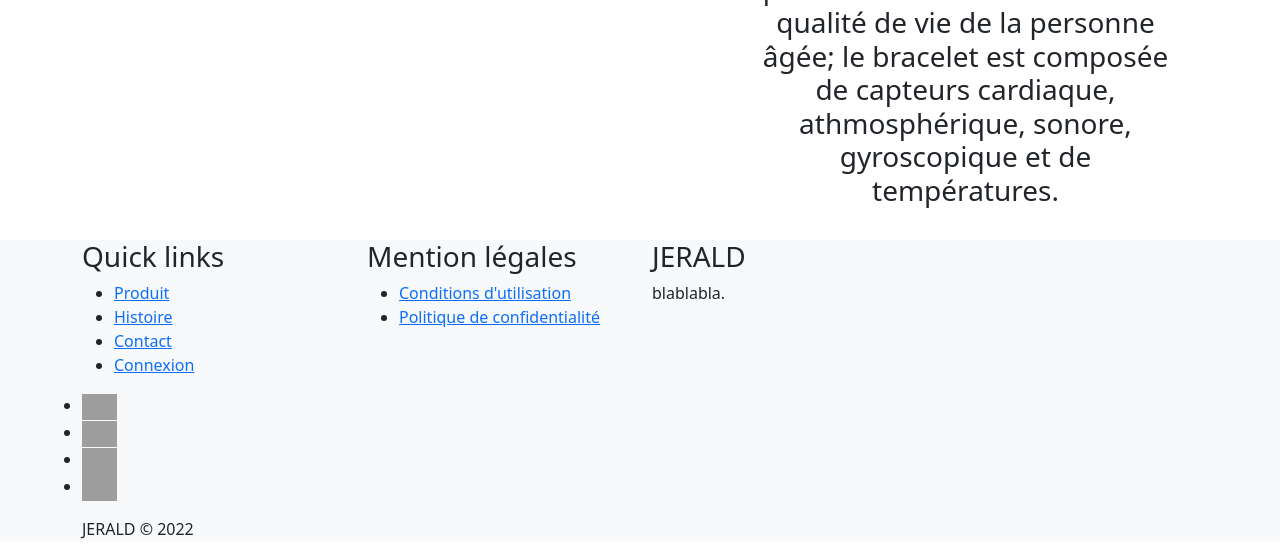
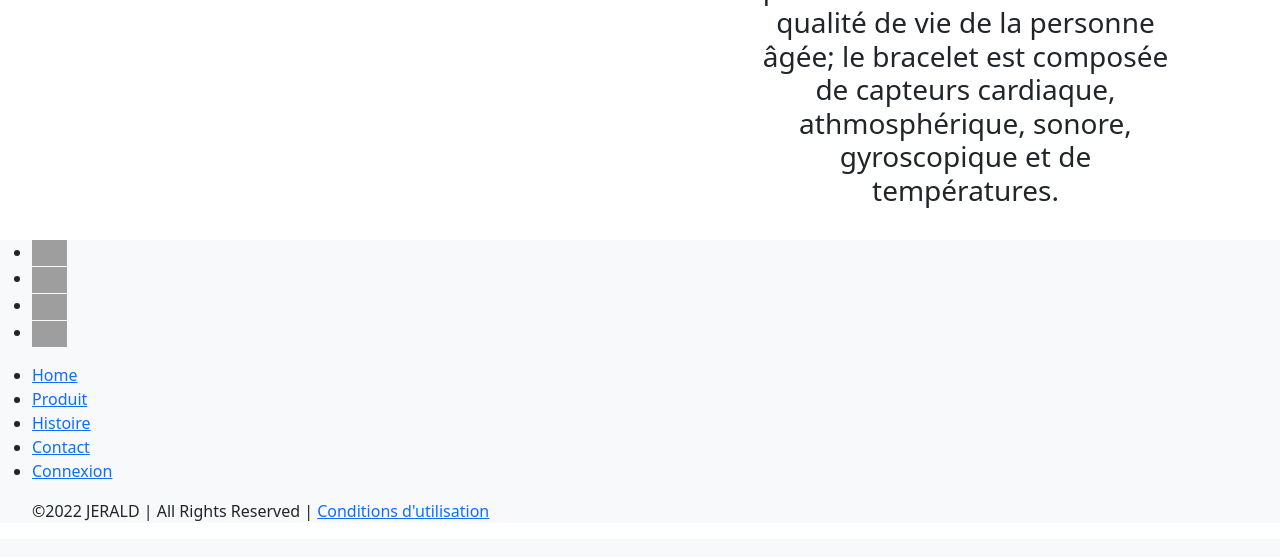
Before and after one commit to axe1-ja/J.E.R.A.L.D., a PHP site: page /views/histoire.php in a window 1280 px wide. Shown: the part 2584-3141 px from the top of the page. After the commit the page ends 3105 px from the top, so only its background shows below. Run offline with PHP 8.4, Linux system fonts and the light colour scheme; some libraries are stand-ins or nearby versions; grey boxes are pictures that could not be loaded.

Commit message:
CHARPENTIER Elena modification footer

```diff
--- a/app/views/contact.php
+++ b/app/views/contact.php
@@ -44,5 +44,5 @@ include '../app/views/general_components/navbar.php';
 
 <!-- Footer of page -->
 <?php
-include '../app/views/general_components/footer2.php';
+include '../app/views/general_components/footer.php';
 ?>
--- a/app/views/general_components/footer.php
+++ b/app/views/general_components/footer.php
@@ -1,26 +1,4 @@
 <footer class="footer bg-light">
-    <div class="container">
-        <div class="row">
-            <div class="col-sm-6 col-md-3 item">
-                <h3>Quick links</h3>
-                <ul>
-                    <li><a href="/public/product">Produit</a></li>
-                    <li><a href="/public/histoire">Histoire</a></li>
-                    <li><a href="/public/contact">Contact</a></li>
-                    <li><a href="/public/login">Connexion</a></li>
-                </ul>
-            </div>
-            <div class="col-sm-6 col-md-3 item">
-                <h3>Mention légales</h3>
-                <ul>
-                    <li><a href="#">Conditions d'utilisation</a></li>
-                    <li><a href="#">Politique de confidentialité</a></li>
-                </ul>
-            </div>
-            <div class="col-md-6 item text">
-                <h3>JERALD</h3>
-                <p>blablabla.</p>
-            </div>
     <ul class="social-icon">
         <li class="social-icon__item">
             <a class="social-icon__link" href="#">
@@ -43,7 +21,24 @@
             </a>
         </li>
     </ul>
-        </div>
-        <p class="copyright">JERALD © 2022</p>
-    </div>
+    <ul class="menu">
+        <li class="menu__item">
+            <a class="menu__link" href="home">Home</a>
+        </li>
+        <li class="menu__item">
+            <a class="menu__link" href="product">Produit</a>
+        </li>
+        <li class="menu__item">
+            <a class="menu__link" href="histoire">Histoire</a>
+        </li>
+        <li class="menu__item">
+            <a class="menu__link" href="contact">Contact</a>
+        </li>
+        <li class="menu__item">
+            <a class="menu__link" href="login">Connexion</a>
+        </li>
+
+    </ul>
+
+    <ul class="copyright">&copy;2022 JERALD | All Rights Reserved | <a href="#">Conditions d'utilisation</a></ul>
 </footer>
--- a/app/views/histoire.php
+++ b/app/views/histoire.php
@@ -69,5 +69,5 @@ include '../app/views/general_components/navbar.php';
 </div>
 <!-- Footer of page -->
 <?php
-include '../app/views/general_components/footer.php';
+include '../app/views/layouts/footer.php';
 ?>
--- a/app/views/layouts/footer.php
+++ b/app/views/layouts/footer.php
@@ -1,4 +1,8 @@
-
-    <script src="https://cdn.jsdelivr.net/npm/bootstrap@5.2.2/dist/js/bootstrap.bundle.min.js" integrity="sha384-OERcA2EqjJCMA+/3y+gxIOqMEjwtxJY7qPCqsdltbNJuaOe923+mo//f6V8Qbsw3" crossorigin="anonymous"></script>
+<script src="https://cdn.jsdelivr.net/npm/bootstrap@5.2.2/dist/js/bootstrap.bundle.min.js" integrity="sha384-OERcA2EqjJCMA+/3y+gxIOqMEjwtxJY7qPCqsdltbNJuaOe923+mo//f6V8Qbsw3" crossorigin="anonymous"></script>
 </body>
 </html>
+
+<!-- Footer of page -->
+<?php
+include '../app/views/general_components/footer.php';
+?>
```
Also changed, not shown: app/views/general_components/footer2.php (deleted, +0 -44 lines). Lines whose indentation alone changed are shown as unchanged.
